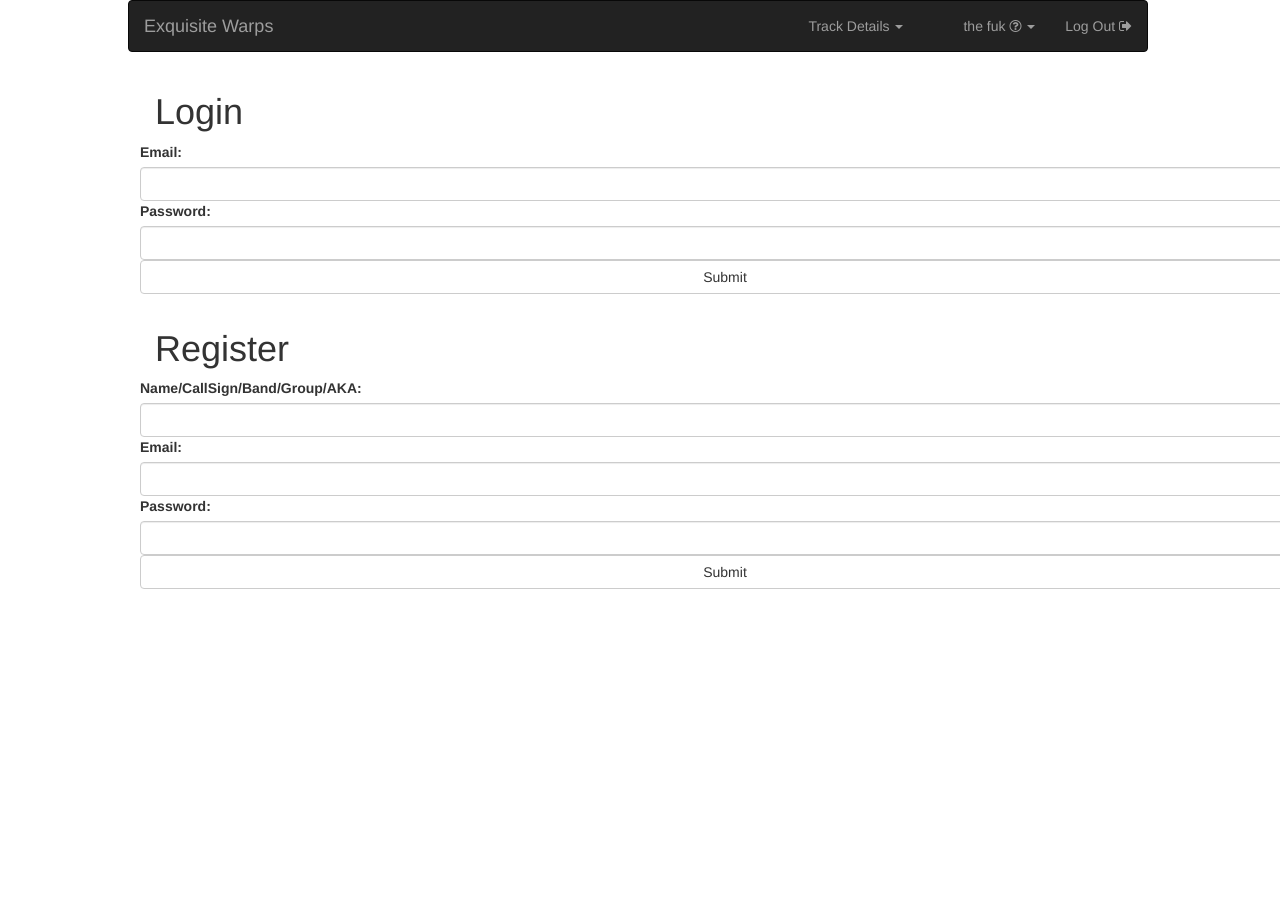
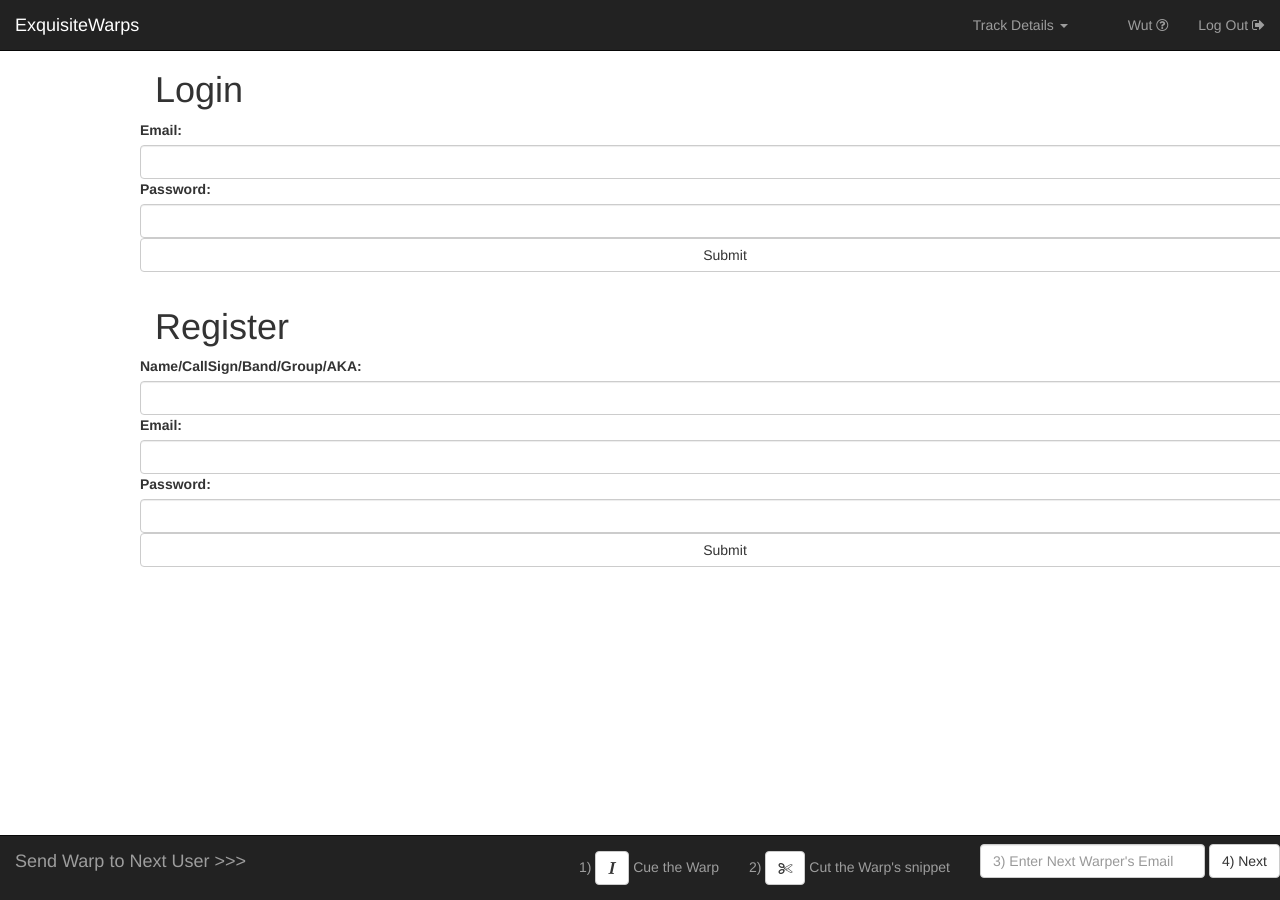
Before and after one commit to Bokeefe/EquisiteWarps-Beta, a Jekyll site: the page dist/waveform-playlist/public/index.html, which Jekyll copies as it is, in a window 1280 px wide. Built offline with Jekyll 4.4.1, drawn with Linux system fonts in a browser that asks for light colours; nearby versions of some CDN libraries.

Commit message:
nice stuff!
email send form

```diff
--- a/dist/waveform-playlist/public/index.html
+++ b/dist/waveform-playlist/public/index.html
@@ -28,11 +28,19 @@
     </style>
   <body>
 
-<nav class="navbar navbar-inverse" style="width:102%; margin-left:-12px;" >
+
+
+      <nav class="navbar navbar-inverse navbar-fixed-top">
         <div class="container-fluid">
           <div class="navbar-header">
-            <a class="navbar-brand" href="#">Exquisite Warps</a>
+            <button type="button" class="navbar-toggle" data-toggle="collapse" data-target="#myNavbar">
+              <span class="icon-bar"></span>
+              <span class="icon-bar"></span>
+              <span class="icon-bar"></span>
+            </button>
+            <a class="navbar-brand" href="#">ExquisiteWarps</a>
           </div>
+          <div class="collapse navbar-collapse" id="myNavbar">
             <ul class="nav navbar-nav navbar-right">
             <li class="dropdown">
                 <a class="dropdown-toggle" data-toggle="dropdown" id="warpDisplay">Track Details
@@ -46,43 +54,37 @@
                     <li><a id="users">Users</a></li>
                 </ul>
               <li><a id="warpLock" href="#"></a></li>
-            <li class="dropdown">
-                <a class="dropdown-toggle" data-toggle="dropdown">the fuk <i class="fa fa-question-circle-o fa-3" aria-hidden="true"></i>
-                <span class="caret"></span></a>
-                <ul class="dropdown-menu">
-                    <li><a>The idea behind this audio game is <br>
-                       based on the artists's game: <br>
-                       <a href="https://en.wikipedia.org/wiki/Exquisite_corpse" target="_blank" style="font-weight:900; float:right;">Exquisite Corpse</a><br>
-                       Whoever starts the new Warp (admin) <br>
-                      sets the amount of people they want to<br>
-                      contribute to it and also they put in<br>
-                      the first audio/track. Then they cut <br>
-                      just a snippet off the end to send to<br>
-                      the next user. The next warper will not<br>
-                      be able to hear anything before this <br>
-                      snippet. That warper should take in the<br>
-                      song snippet or sentence and use it as <br>
-                      inspiration to add their bit.<br>
-                      And so on...and so on...<br>
-                      Until the number of contributers is <br>
-                      reached. Then the warp is unlocked. <br>
-                      Everyone can play the whole creation<br>
-                      and download a WAV file of the whole<br>
-                      damn thing.</a><iframe  height="315" src="https://www.youtube.com/embed/KDwkkep8ER4" frameborder="0" allowfullscreen></iframe>
-                    </li>
-                </ul>
+              <li class="dropdown" id="wut">
+                  <a class="dropdown-toggle" data-toggle="dropdown">Wut <i class="fa fa-question-circle-o fa-3" aria-hidden="true"></a></i>
               </li>
               <li class="dropdown">
                   <a id="logout" class="dropdown-toggle" data-toggle="dropdown">Log Out <i class="fa fa-sign-out" aria-hidden="true"></i></a>
               </li>
-
             </ul>
+          </div>
         </div>
       </nav>
 <!-- NAVBAR !-->
+<!-- INFO PAGE -->
+<div class="container" id="info" style="display:none; margin-top: 50px;">
+  <div class="row">
+    <h1>What is this?</h1>
+    <span>
+    <img src="https://1.bp.blogspot.com/-13fyrb-vljg/UI_ROZwViSI/AAAAAAAABQI/4gk5V-xTMJc/s1600/eagleope.jpg" style="height: 300px; padding-right:10px;" align="left"> This website is an attempt at creating an audio version of the artist's game <a href="https://en.wikipedia.org/wiki/Exquisite_corpse" target="_blank"> "Exquisite Corpse" </a>. The idea is for many people to each work semi-blindfolded on a small portion of a song, mixtape or even spoken word story until it reaches a certain number of contributers, then the entire project is unlocked and users can hear the entire 'Warp' that they created together.<br><br>
+    1) The first person that starts the project AKA "admin" gives it a name and sets a number of contributers it will have (up to 10).<br>
+    2) Next, they upload the first piece of audio (either wav or mp3) to the project.<br>
+    3) After that, they use the <span class="btn-select btn btn-default" ><i class="fa fa-italic"></i></span> button to cue the part of the audio they want to send to the next user. Everything to the left of the cue will be hidden and the next user can only sample/hear the audio to the right of the cue. You'd want to pick an outro, a break, or (if it is spoken word) the last sentance of the audio clip for example.<br>
+    4) Then hit the <span class="btn-select btn btn-default" ><i class="fa fa-scissors"></i></span> button to save the place you cued the end snippet.<br>
+    5) Last, punch in the email of the next person you want o invite to contribute. They will only get the snippet sent to them and have the option of downloading the snippet as a wav to sample and loop if they need. That person must pass it on to someone else until the Warp reaches the total contributors, chain letter style.
+  </div>
+  <div class="row">
+<!--     <iframe src="https://www.youtube.com/embed/KDwkkep8ER4" frameborder="0" allowfullscreen style="padding: 50px 0 100px 0; height:500px; margin-left:20%; width:60%;"></iframe> -->
+
+  </div>
+</div>
 
 <!-- PAGE 2 -->
-<div style="width:auto">
+<div style="width:auto; margin-top:50px">
   <div class="container" id="picker" style="display:none">
     <h3 id="user"></h3>
     <div class="container" >
@@ -139,9 +141,9 @@
   </div>
 
 <!-- PAGE ONE -->
-  <div class="container" id="page">
+  <div class="container" id="page" style="margin-top:50px;">
     <div id="xusername" class="alert alert-danger" style="display:none;">
-      <strong>Hey!</strong> Invalid Username or Password
+      <strong>Hey!</strong> Invalid <span id="invalidMessage"></span>
     </div>
     <h1>Login</h1>
     <div class="row">
@@ -159,9 +161,10 @@
           </form>
         </div>
     </div>
-    <h1>Register</h1>
+
     <div class="row">
       <div class="container" id="rego">
+          <h1>Register</h1>
           <form class="form-horizontal">
               <div class="form-group">
                 <label for="name">Name/CallSign/Band/Group/AKA:</label>
@@ -178,7 +181,7 @@
   </div>
 
 <!-- PAGE THREE AKA PLAYLIST -->
-  <div class="container" id="main" style="display:none; ">
+  <div class="container" id="main" style="display:none; margin-top:65px;">
     <div class="wrapper">
       <article class="post">
         <header class="post-header">
@@ -254,7 +257,7 @@
           <!-- <span title="Log out" class="btn-new-track btn btn-default" id="logout">
             <i class="fa fa-log-out"></i> Logout
           </span> -->
-          <!-- <span title="chopper" class="btn-chopper btn btn-default" id="chopper"><i class="fa fa-bolt" aria-hidden="true"></i> </span> -->
+          <span title="chopper" class="btn-chopper btn btn-default" id="chopper"><i class="fa fa-scissors" aria-hidden="true"></i> </span>
         </div>
         <!--     <div class="btn-group">
 
@@ -320,27 +323,58 @@
     </div>
   </div>
 <!-- END PLAYLIST -->
+<!--  WARP EDIT -->
+<div class="container" id="exitForm" style="display:none; margin-top:75px;">
+  <h1>About to send "<span id="warpDisplay2"></span>"</h1>
+  <div class="row">
+    <div class="form-group">
+      <div class="row">
+        <label>Admin Email:</label>
+        <p id="exitAdmin">Brendan</p>
+        <label>Number of contributors until the Warp is Unlocked:</label>
+        <p id="exitTrackFree">5</p>
 
+
+        <label for="exitBPM">BPM:</label>
+
+        <input type="text" class="form-control" id="exitBPM" placeholder="Its helpful if you know your BPM to tell the other contributers">
+        <br>
+        <label for="comment">Comment/Notes:</label>
+
+        <textarea class="form-control" rows="5" id="comment" placeholder="Give some general instructions or notes on the goal of the project, the genre, the theme etc...this will be included in the email invitations."></textarea>
+        <label for="toWhom">Next Contributor:</label>
+        <input id="toWhom2" type="text" class="form-control" style="width:225px" placeholder="3) Enter Next Warper's Email"><br>
+        <button id="sendEmail" type="submit" class="btn btn-default">5) Save & Send</button>
+        </div>
+      </div>
+    </div>
+  </div>
+</div>
 <!-- BOTTOM NAVBAR -->
-<nav class="navbar navbar-inverse navbar-fixed-bottom" id="bottomBar" style="display:none;">
+<nav class="navbar navbar-inverse navbar-fixed-bottom">
   <div class="container-fluid">
     <div class="navbar-header">
-      <a class="navbar-brand" href="#">Send Warp to next User</a>
+      <button type="button" class="navbar-toggle" data-toggle="collapse" data-target="#myNavbar">
+        <span class="icon-bar"></span>
+        <span class="icon-bar"></span>
+        <span class="icon-bar"></span>
+      </button>
+      <a class="navbar-brand" href="#">Send Warp to Next User >>></a>
     </div>
-    <form class="navbar-form navbar-right">
+    <div class="collapse navbar-collapse" id="myNavbar">
+      <ul class="nav navbar-nav navbar-right">
+        <li><a >1) <span class="btn-select btn btn-default" title="select audio region"><i class="fa fa-italic"></i></span>  Cue the Warp </i></a></li>
+        <li><a i>2) <span class="btn-select btn btn-default"><i class="fa fa-scissors"></i></span> Cut the Warp's snippet</a></li>
+        <li><form class="navbar-form navbar-right">
           <div class="form-group">
-        <input id="toWhom" type="text" class="form-control" style="width:225px" placeholder="2) Enter Next Warper's Email">
+            <input id="toWhom" type="text" class="form-control" style="width:225px" placeholder="3) Enter Next Warper's Email">
           </div>
-      <button id="sendEmail" type="submit" class="btn btn-default">3) Send</button>
-    </form>
-    <ul class="nav navbar-nav navbar-right">
-      <li><a id="chopper">1) Cut This Warp <i class="fa fa-scissors" aria-hidden="true"></i></a></li>
-      <!-- <li><a href="#">Page 2</a></li>
-      <li><a href="#">Page 3</a></li> -->
+          <button id="next" type="submit" class="btn btn-default">4) Next</button>
+      </form></li>
       </ul>
     </div>
+  </div>
 </nav>
-
 
 
 <script src="https://code.jquery.com/jquery-2.1.4.min.js"></script>
--- a/dist/waveform-playlist/public/js/web-audio-editor.js
+++ b/dist/waveform-playlist/public/js/web-audio-editor.js
@@ -19,27 +19,10 @@ var playlist = WaveformPlaylist.init({
 
 var isUnlocked;
 
-function allwarps(){
-  $.post( "/allwarps", function( data ) {
-    var options = data;
-    for(var i=0; i< options.length;i++)
-    {
-    //creates option tag
-      jQuery('<option/>', {
-            value: options[i],
-            html: options[i]
-            }).appendTo('#dropdown select'); //appends to select if parent div has id dropdown
-    }
-  });
-}
-allwarps();
-
 
 $.get("/userDeets", function(data, status){
 //
     if (typeof data.email !== "undefined"){
-        //console.log(data.email);
-        //console.log(data);
         $('#page').hide();
         $('#picker').hide();
         $('#main').show();
@@ -52,8 +35,6 @@ $.get("/userDeets", function(data, status){
           //initialize the WAV exporter.
           playlist.initExporter();
         });
-    } else {
-        //you could put an explainer thing here?
     }
 });
 
@@ -113,21 +94,28 @@ $("#submit").click(function(){
     password:password
   }, function(response){
     if(response.status === "success") { //if logged in
-    //window.location = './web-audio-editor.html';//takes you to homepage
     $('#page').hide();
     $('#picker').show();
 
+        var options = response.data;
+    for(var i=0; i< options.length;i++)
+    {
+    //creates option tag
+      jQuery('<option/>', {
+            value: options[i],
+            html: options[i]
+            }).appendTo('#dropdown select'); //appends to select if parent div has id dropdown
+    }
+    //$('#warps').html("Glue");
     $.get("/userDeets", function(data, status){
         if (status === "success"){
-
          $('#userDisplay').html(data.email);
-      } else {
-        $('#userDisplay').html("this is broken");
       }
     });
     } else {
-        //console.log(response.status);
-        $("#xusername").show();
+        $('#xusername').show();
+        $('#invalidMessage').html(response.message);
+
     }
   });
 });
@@ -142,9 +130,15 @@ $.post("/register", { //post to the register api
     password: password
 }, function(response){
   if(response.status === "success") { //if logged in
+    $('#email').val($('#email2').val());
+    $('#password').val($('#password2').val());
+    console.log("signed them up");
     $('#rego').hide();
+
      } else {
+      console.log(response);
         $("#xusername").show();//lol didn't get to test this
+         $('#invalidMessage').html(response.message);
      }
    });
 });
@@ -155,16 +149,13 @@ $("#submit3").click(function(e){
   if(warpName===""){ //go with dropdown selection
     e.preventDefault();
     var warpPick = $('#warps option:selected').text();
-
     $.post( "warpPick", { warpPick: warpPick }, function(response){
-
       if(response.status === "success") { //if logged in
       var corpse = response.data;
       $('#picker').hide();
       $('#main').show();
       $.get("/userDeets", function(data, status){
           if (status === "success"){
-
           $('#warpDisplay').html(corpse[0].warpName);
           $('#trackFree').html("Free The warp @ "+corpse[0].trackFree);
           $('#BPM').html("BPM: "+corpse[0].bpm);
@@ -172,7 +163,10 @@ $("#submit3").click(function(e){
           $('#admin').html("Warp Keeper: "+corpse[0].admin);
           $('#users').html("Users: "+corpse[0].users);
           $('#bottomBar').show();
-
+          console.log(corpse[0]);
+          $('#exitAdmin').html(corpse[0].admin);
+          $('#exitTrackFree').html(corpse[0].trackFree);
+          $('#exitBPM').val(corpse[0].bpm);
         } else {
           alert("messed up on warpPick");
         }
@@ -182,7 +176,6 @@ $("#submit3").click(function(e){
           playlist.load(corpse[0].warp).then(function() {
             //can do stuff with the playlist.
             var tracks = playlist.getInfo();
-
 
             $('#trackCount').html("# Tracks So Far: "+ tracks.length);
             //initialize the WAV exporter.
@@ -201,8 +194,6 @@ $("#submit3").click(function(e){
 
           playlist.load([lastTrack]).then(function() {
             //can do stuff with the playlist.
-
-
 
             $('#trackCount').html("# Tracks So Far: "+ corpse[0].trackCount);
             //initialize the WAV exporter.
@@ -246,16 +237,47 @@ $('#chopper').click(function(){
     $('#chopperDisplay').html(selection);
 });
 
-$('#sendEmail').click(function(e){
+$('#next').click(function(e){
     e.preventDefault();
+    $('#main').hide();
+    $('#exitForm').show();
+    $('#toWhom2').val($('#toWhom').val());
+
+    $.get("/userDeets", function(data, status){
+      console.log(data);
+      $('#warpDisplay2').html(data.warp);
+    });
+      $.get("/getSession", function(data, status){
+      console.log(data);
+
+    });
+
+
+});
+$('#sendEmail').click(function(){
     var toWhom = $('#toWhom').val();
 
     $.post("/sendEmail",
       {toWhom:toWhom},
       function(data,status){
         //console.log(status);
+        alert("Email was send! Cool! You should get an email when the warp is done too!");
     });
 });
+
+$('#wut').click(function(){
+    if ( $('#info').css('display') == 'none'){
+        $('#info').show();
+    } else {
+
+        $('#info').hide();
+    }
+
+
+
+});
+
+
 
 $('#delete').click(function(){
   var updater = [];
```
Also changed, not shown: dist/waveform-playlist/localhost.js (+20 -9 lines). Lines whose indentation alone changed are shown as unchanged.
